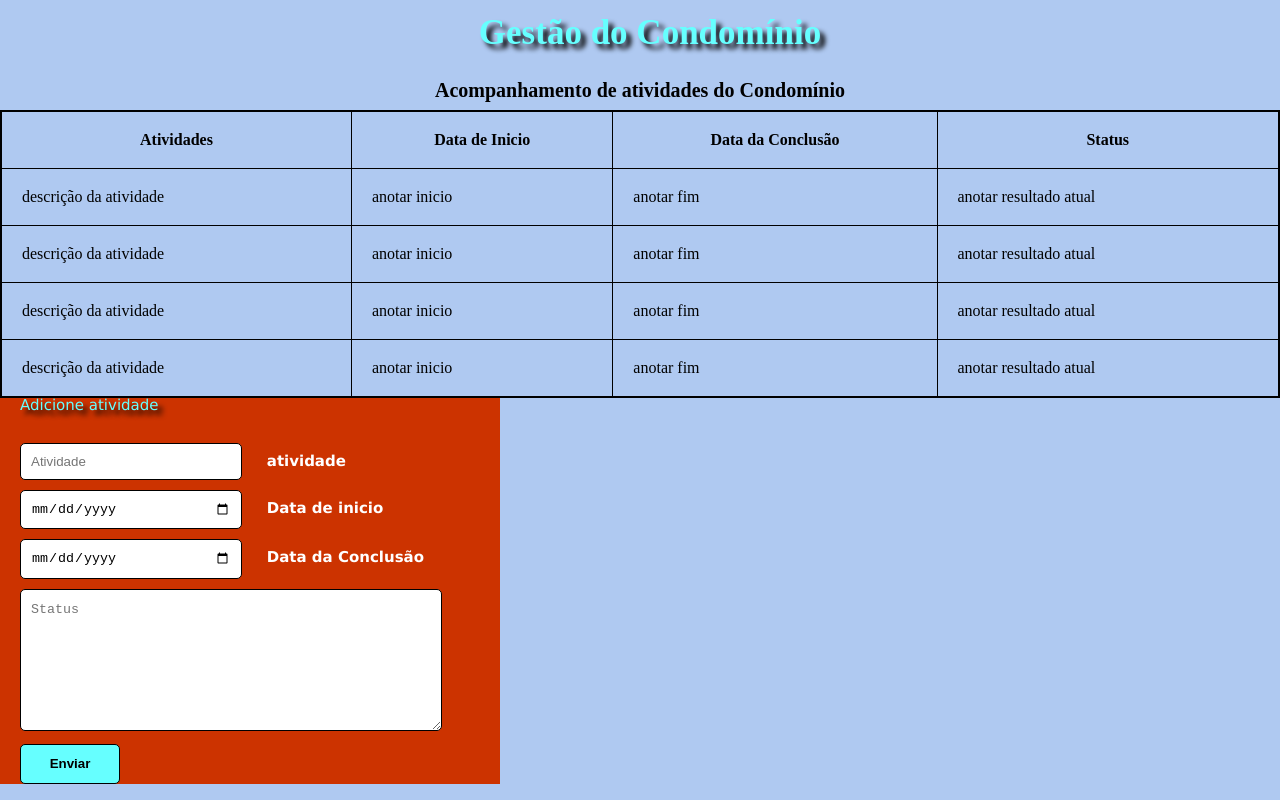
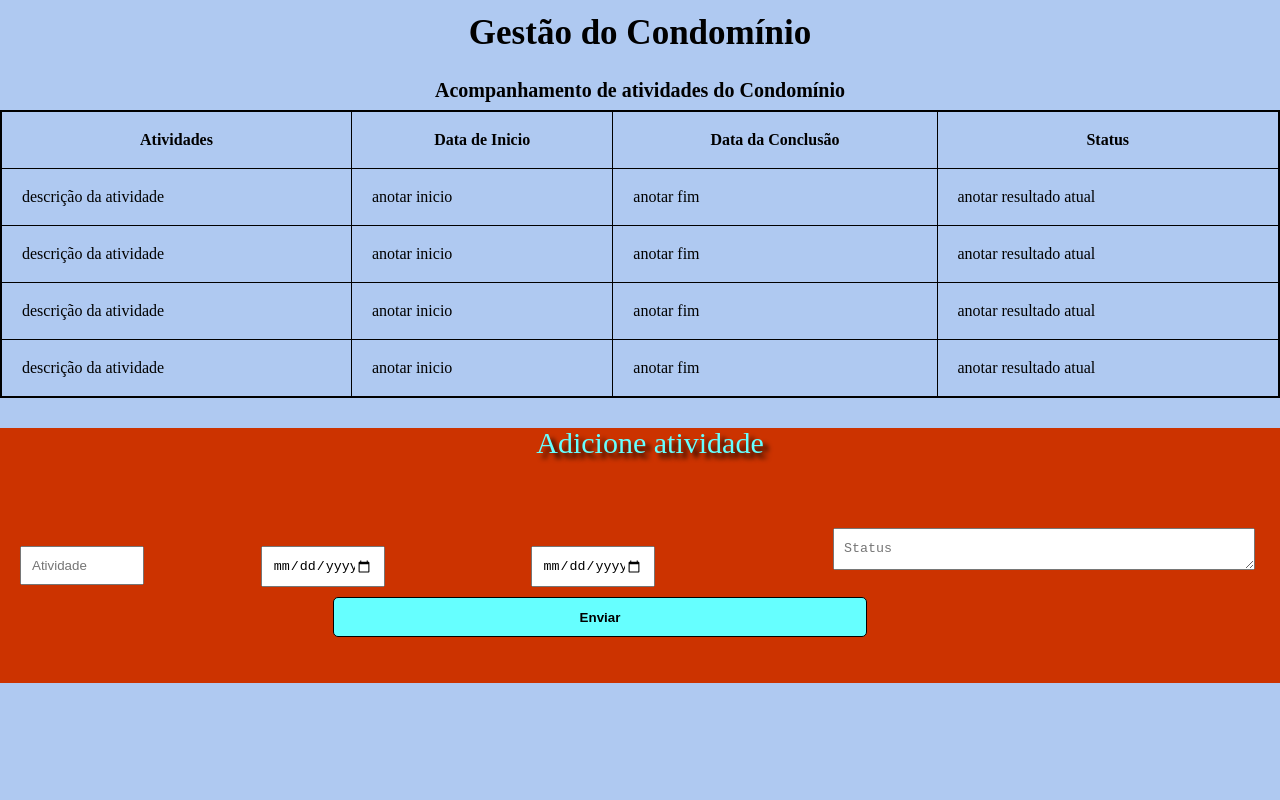
Before and after one commit to cacovidigal/agendadocondominio, a plain HTML site: page index.html in a window 1280 px wide. Drawn offline with Linux system fonts and the light colour scheme.

Commit message:
preparado para iniciar js

```diff
--- a/index.html
+++ b/index.html
@@ -20,6 +20,7 @@
         <table>
             <caption>Acompanhamento de atividades do Condomínio</caption>
             <thead>
+
                 <tr>
                     <th>Atividades</th>
                     <th>Data de Inicio</th>
@@ -60,7 +61,7 @@
 
     <form name="adicione_atividade">
 
-        <h1>Adicione atividade</h1>
+        <h2  id="titulo_formulario" class="titulo_formulario">Adicione atividade</h2>
 
         <input type="text" id="atividadeid" placeholder="Atividade" required="required" name="atividade" />
         <label for="atividade">atividade</label>
@@ -80,6 +81,6 @@
     <footer>
 
     </footer>
-
+    <script src="eventos.js"></script>
 </body>
 </html>
--- a/style.css
+++ b/style.css
@@ -29,28 +29,34 @@ caption{
 }
 
 form {
-    font-family: Verdana,Tahoma,sans-serif;
+    margin-top: 20px;
     font-size: 15px;
     background-color: #CC3300;
-    max-width: 500px;
+    /*max-width: 500px;*/
+    width: 100%;
+    height: 17em;
+
 }
 
-h1 {
+.titulo_formulario {
+    font-size: 30px;
+    text-align: center;
     margin-bottom: 20px;
+    margin-top: 30px;
     margin-left: 20px;
     color: #66FFFF;
     text-shadow: 5px 5px 5px black;
 }
 
 input, textarea {
-    width: 200px;
+    width: 100px;
     padding: 10px;
     color: black;
     margin-left: 20px;
     margin-top: 10px;
-    -webkit-border-radius: 5px;
+    /*-webkit-border-radius: 5px;
     -moz-border-radius: 5px;
-    border: 1px solid;
+    border: 1px solid;*/
 }
 
 input:hover, textarea:hover, input:focus, textarea:focus {
@@ -64,24 +70,30 @@ input:hover, textarea:hover, input:focus, textarea:focus {
 .enviar {
     background-color: #66FFFF;
     height: 40px;
-    width: 100px;
+    width: 40em;
     font-weight: bold;
     border-radius: 5px;
     -webkit-border-radius: 5px;
     -moz-border-radius: 5px;
     border: 1px solid;
     color: black;
+    margin-bottom: 20px;
+    margin-inline: 25em;
 }
 
 textarea {
     width: 400px;
-    height: 120px;
+    margin-top: 50px;
+    height: 20px;
     line-height: 20px;
     max-width: 400px;
+
+
 }
 
 form label {
-    margin-left: 20px;
-    color: #FFFFFF;
+    margin-right: 2em;
+    color: transparent;
     font-weight: bold;
+    font-size: 15px;
 }
```
Also changed, not shown: eventos.js (added).
